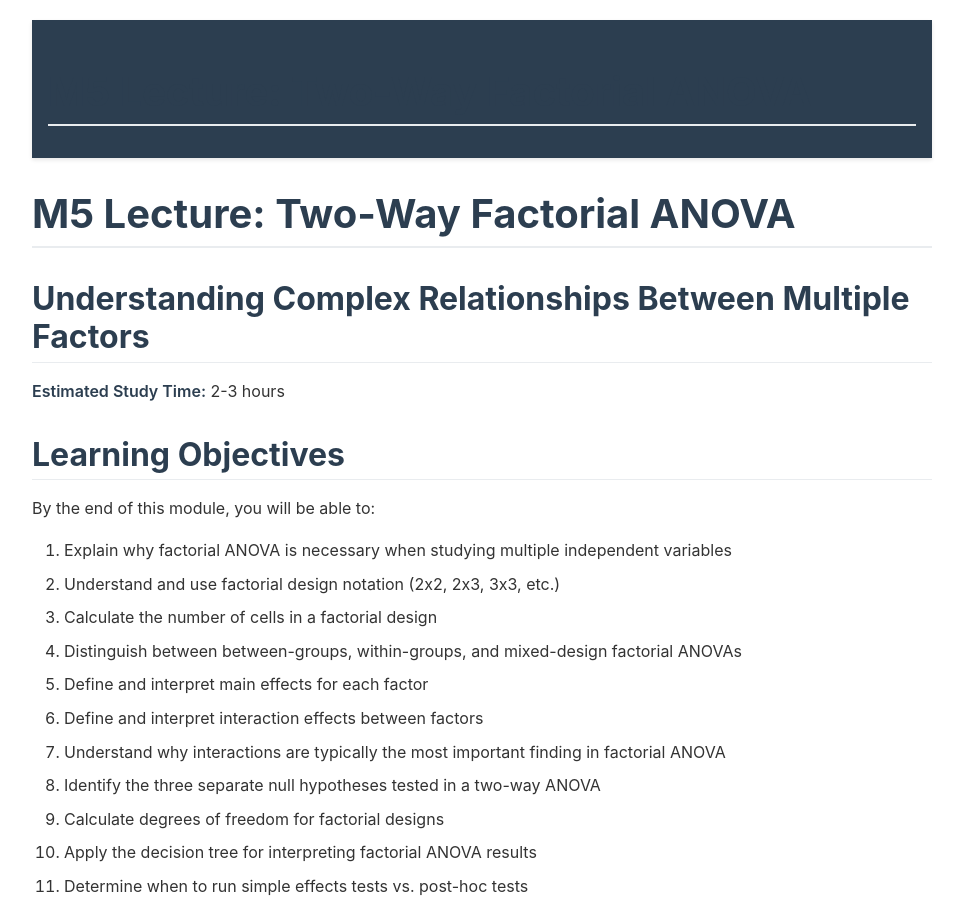
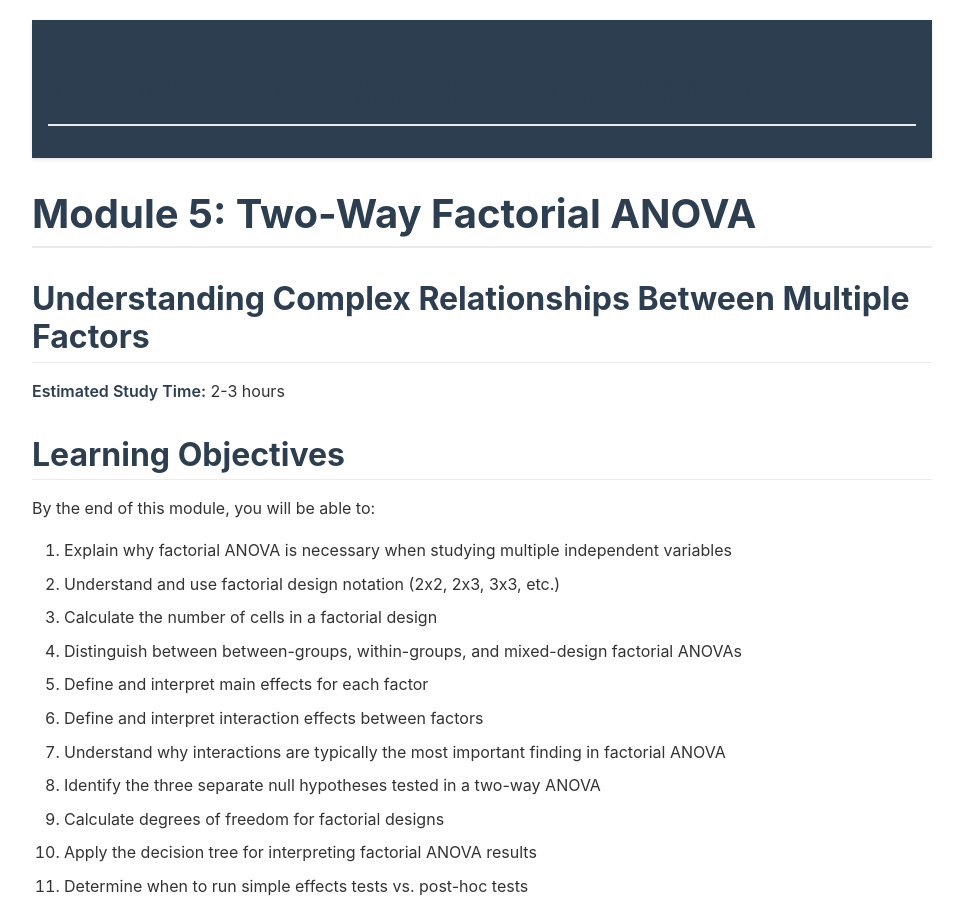
Before and after one commit to a-bonus/a-bonus.github.io, a Jekyll site: the page built from m5-lecture.md, in a window 1280 px wide and 900 px high. Shown: the whole window, without its empty margins (178-1141 px from the left). Built offline with Jekyll 4.4.1, drawn with Linux system fonts in a browser that asks for light colours; some of the changed text lies outside the part shown.

Commit message:
Update titles in M5 and M6 lectures to reflect module format, changing "M5 Lecture: Two-Way Factorial ANOVA" to "Module 5: Two-Way Factorial ANOVA" and "M6 Lecture: Correlation and Regression" to "Module 6: Correlation and Regression". Enhance clarity by updating interaction notation from "*" to "×".

```diff
--- a/m5-lecture.md
+++ b/m5-lecture.md
@@ -1,9 +1,9 @@
 ---
 layout: lecture
-title: "M5 Lecture: Two-Way Factorial ANOVA"
+title: "Module 5: Two-Way Factorial ANOVA"
 ---
 
-# M5 Lecture: Two-Way Factorial ANOVA
+# Module 5: Two-Way Factorial ANOVA
 
 ## Understanding Complex Relationships Between Multiple Factors
 
@@ -1064,7 +1064,7 @@ Corrected Total           30871.960      59
 1. **Omnibus test** (Corrected Model row)
 2. **Main effect of Factor A** (first IV row)
 3. **Main effect of Factor B** (second IV row)
-4. **Interaction** (IV1 \* IV2 row)
+4. **Interaction** (IV1 × IV2 row)
 
 **Tip:** SPSS provides many decimal places—use all of them when reporting F-statistics in assignments.
 
@@ -2006,7 +2006,7 @@ Shows means and SDs for each cell
 
 - **Corrected Model:** Omnibus F-test
 - **Each IV:** Main effect F-tests
-- **IV1 \* IV2:** Interaction F-test
+- **IV1 × IV2:** Interaction F-test
 - **Error:** Within-groups variance
 
 **4. Profile Plots (if requested):**
```
Also changed, not shown: m6-lecture.md (+2 -2 lines), m7-lecture.md (+0 -4 lines).
